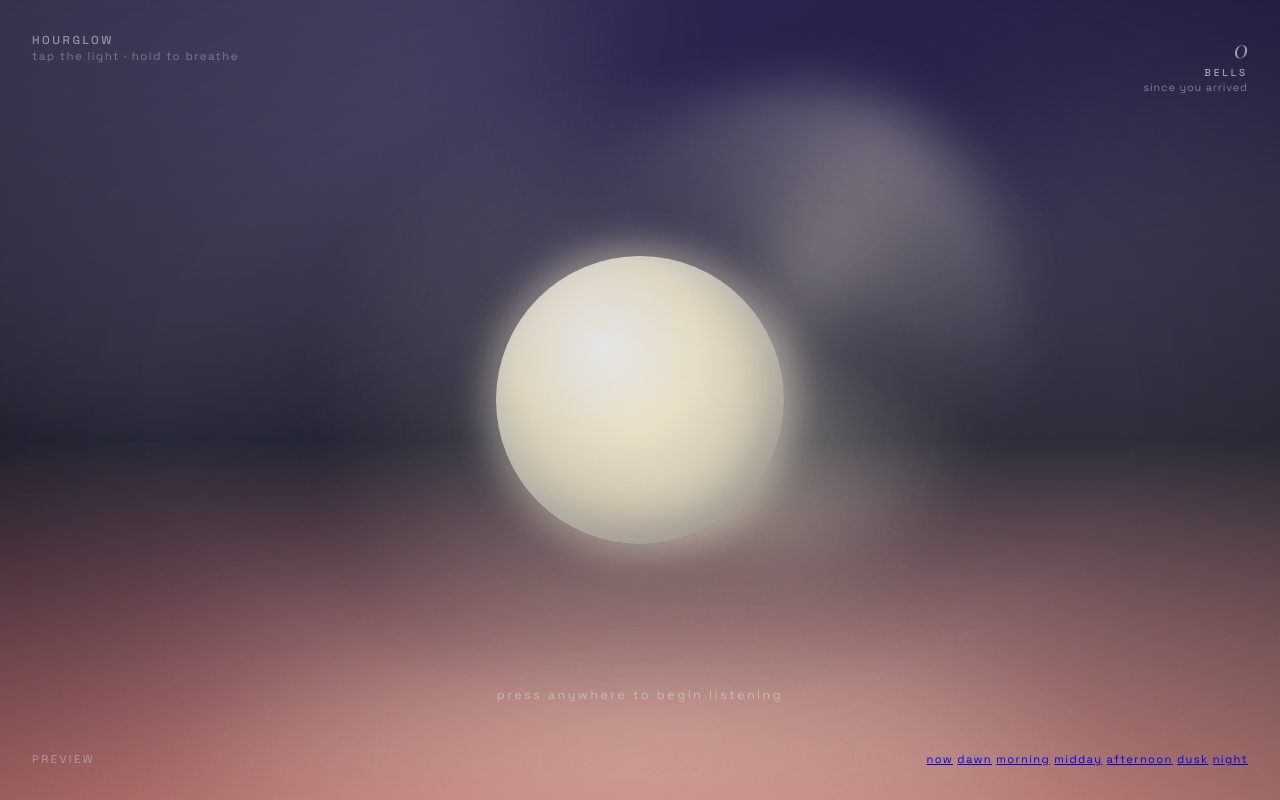
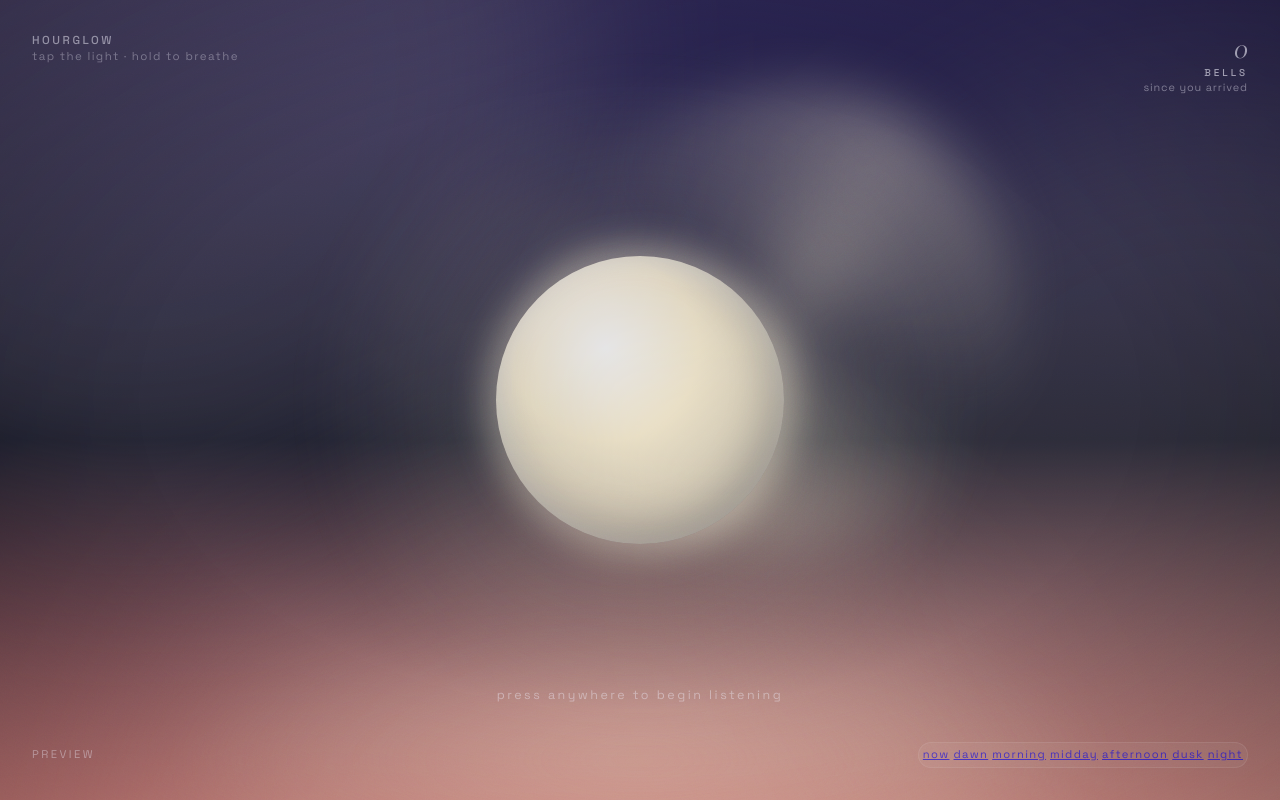
Before and after one commit to isabelleyeow/parallelPrototypesA2, a plain HTML site: page index.html in a window 1280 px wide. Drawn offline with nearby package versions, Linux system fonts and the light colour scheme.

Commit message:
Update style.css

```diff
--- a/style.css
+++ b/style.css
@@ -399,3 +399,17 @@
   letter-spacing: 0.22em;
   opacity: 0.4;
 }
+
+.proto-links {
+  display: flex;
+  flex-wrap: wrap;
+  gap: 4px;
+  padding: 4px;
+  border-radius: 999px;
+  background: rgb(255 255 255 / 0.08);
+  border: 1px solid rgb(255 255 255 / 0.14);
+  -webkit-backdrop-filter: blur(14px);
+  backdrop-filter: blur(14px);
+  opacity: 0.6;
+  transition: opacity 0.6s ease;
+}
```
